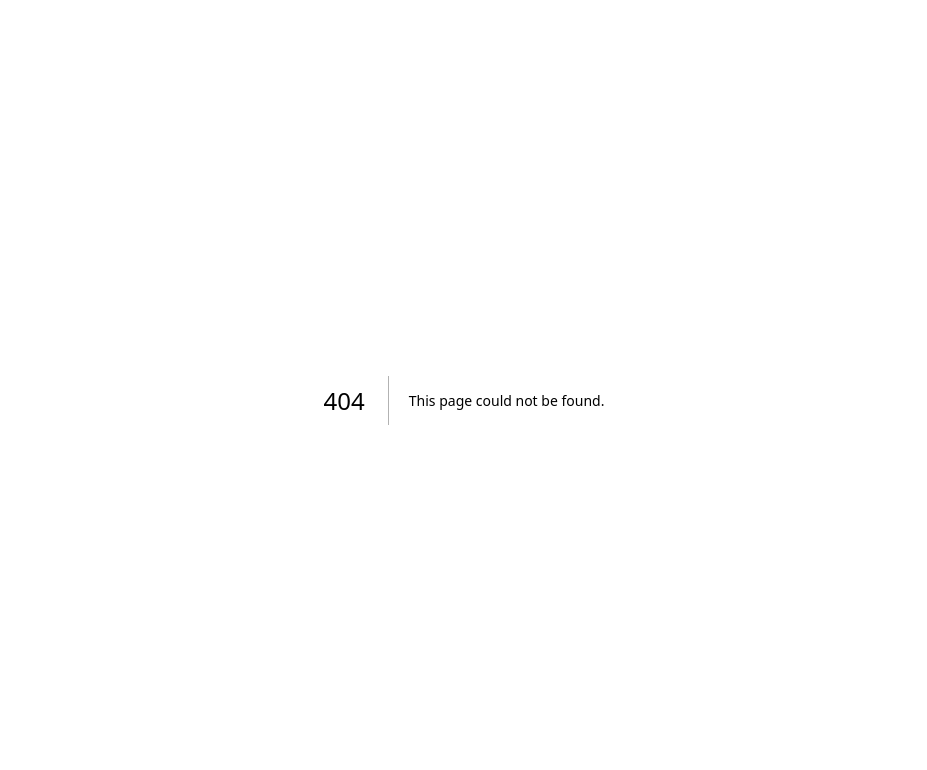
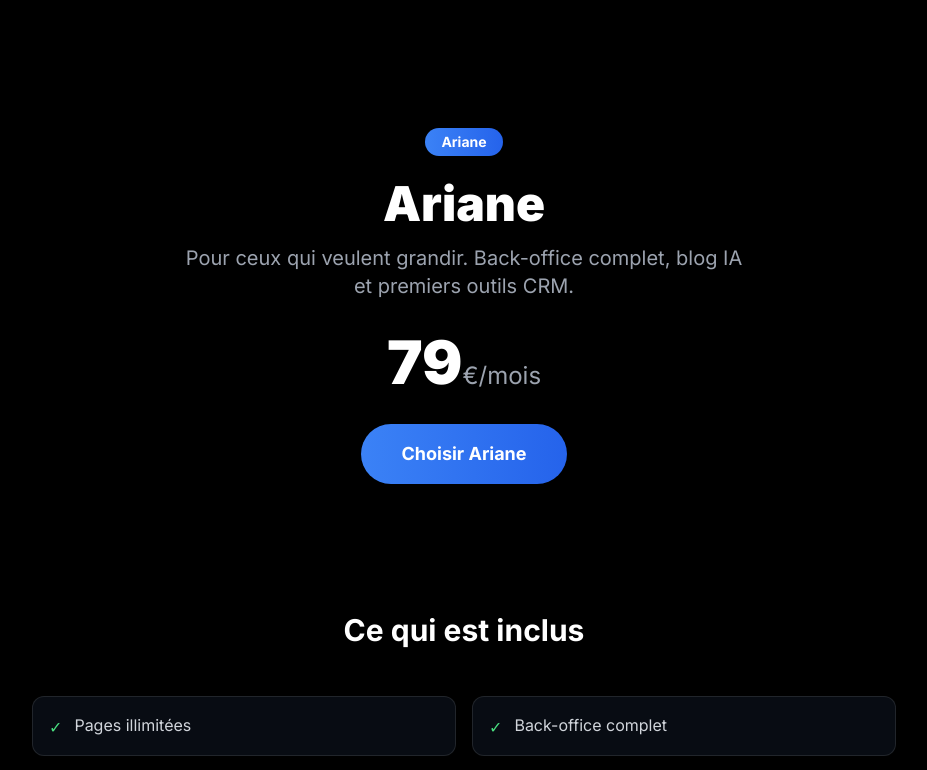
Before and after one commit to HappyUnityHeroes/Projet-9point0, a Next.js app in the folder apps/front/: page /ariane in a window 1280 px wide. Before the commit this address had no page. Shown: the top 770 px of the page, without its empty margins (176-1103 px from the left). Built offline with nearby package versions, Linux system fonts and the light colour scheme.

Commit message:
Auto-deploy: update page.tsx

```diff
--- /dev/null
+++ b/apps/front/src/app/ariane/page.tsx
@@ -0,0 +1,34 @@
+import { TierPage } from '@/components/tier-page'
+
+export const metadata = {
+  title: '9.0 — Ariane : Pour ceux qui veulent grandir',
+  description: 'Pages illimitées, back-office, blog IA, CRM contacts, analytics. 79€/mois.',
+}
+
+export default function ArianePage() {
+  return (
+    <TierPage
+      name="Ariane"
+      price={79}
+      gradient="from-blue-500 to-blue-600"
+      description="Pour ceux qui veulent grandir. Back-office complet, blog IA et premiers outils CRM."
+      features={[
+        'Pages illimitées',
+        'Back-office complet',
+        'Blog avec génération IA',
+        'Analytics avancés (Plausible)',
+        'CRM contacts léger',
+        'Éditeur de contenu avancé',
+        'Agent vocal Léa',
+        '15 000 tokens IA / jour',
+        '1 utilisateur',
+        'Deploy automatique',
+      ]}
+      highlights={[
+        'Blog alimenté par l\'IA',
+        'Vos premiers contacts CRM',
+        'Analytics pour comprendre votre audience',
+      ]}
+    />
+  )
+}
```
